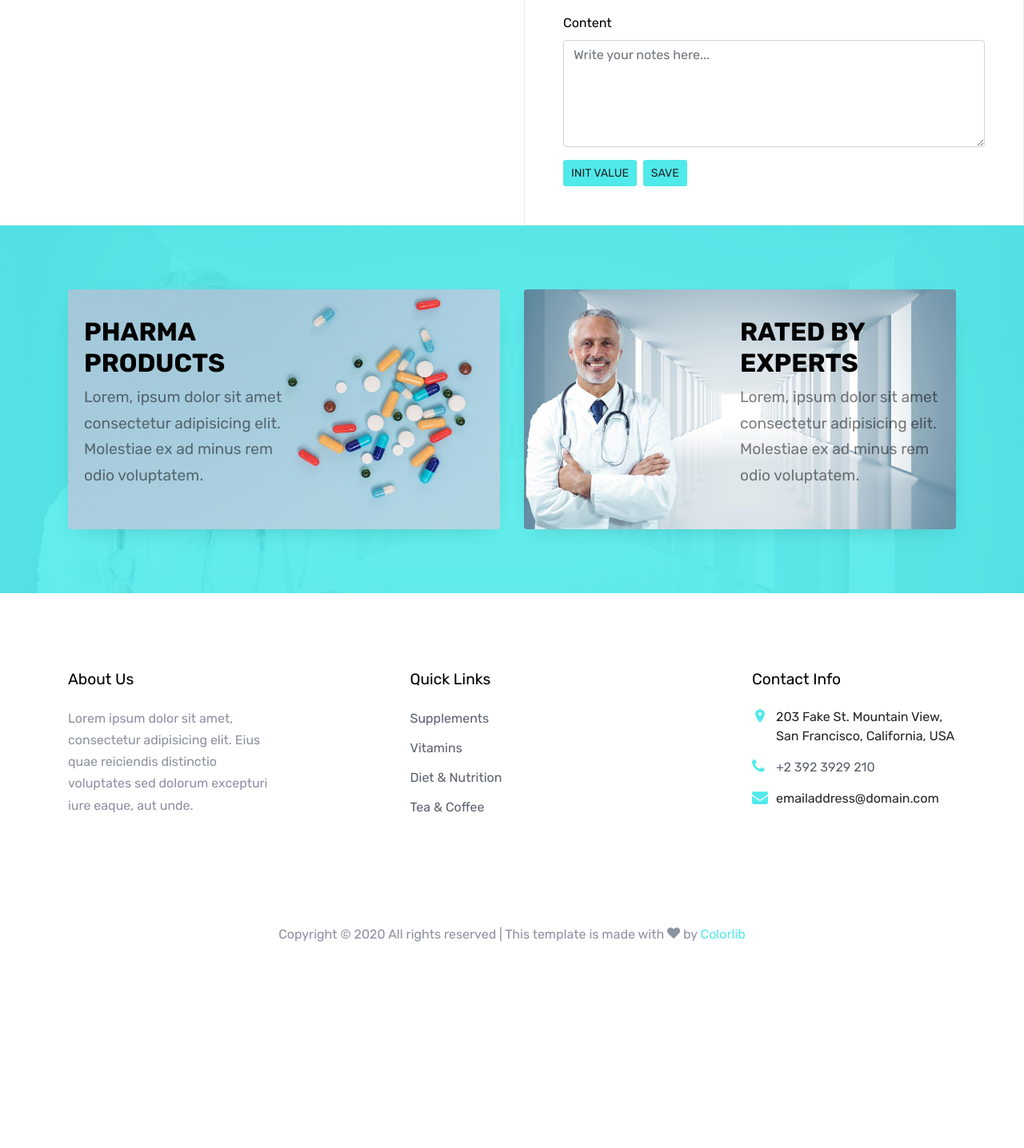
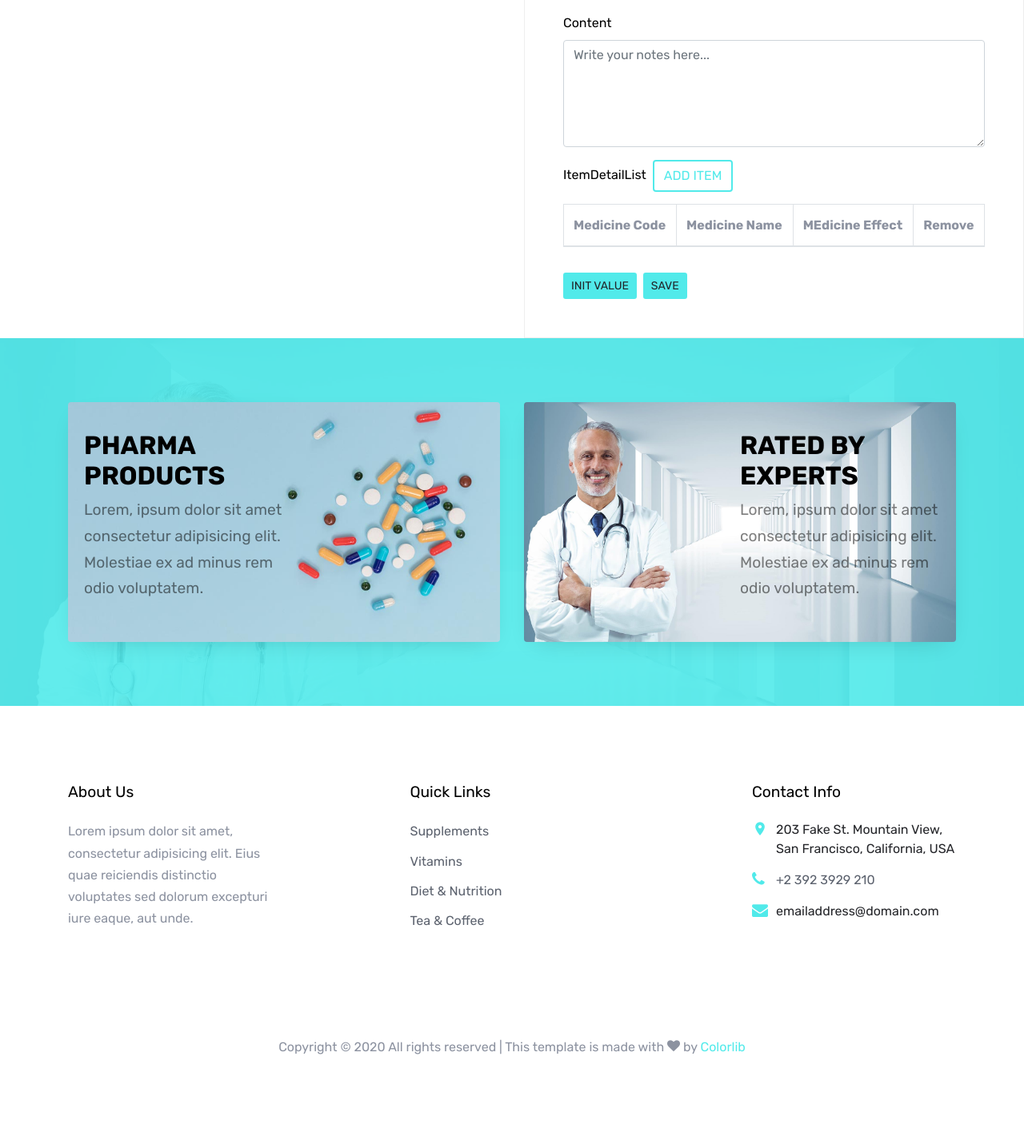
Before and after one commit to bluegmlduf2/pharmaShop, a PHP site: the page made by application/views/page/management.php in a window 1280 px wide; the page is wider, and only the part inside the window is pictured. Shown: the part 730-2166 px from the top of that part at 80% size. Before the commit the page ends 1908 px from the top of that part, so only its background shows below. Run offline with PHP 8.4, Linux system fonts and the light colour scheme; the template is opened without the code that fills it, so the values that code supplies are empty; some web fonts are replaced.

Commit message:
20200625 윤 상품상세저장

```diff
--- a/application/controllers/main.php
+++ b/application/controllers/main.php
@@ -365,11 +365,12 @@ class Main extends CI_Controller {
 
 	   if (isset($_FILES['image']['name'])) {
 		   if (0 < $_FILES['image']['error']) {
-			   echo 'Error during file upload' . $_FILES['image']['error'];
+				$msg='Error during file upload' . $_FILES['image']['error'];
+				echo json_encode(array('itemPath'=>$inpPath,'msg'=>$msg));
 		   } else {
 			   if (file_exists($config['upload_path'] . $_FILES['image']['name'])) {
-				   //동일한 파일 있으면 지우기
-				   echo 'File already exists :'.$config['upload_path'] . $_FILES['file']['name'];
+				   $msg='File already exists :'.$inpPath;
+				   echo json_encode(array('itemPath'=>$inpPath,'msg'=>$msg));
 			   } else {
 				   $this->load->library('upload', $config);
 				   if (!$this->upload->do_upload('image')) {
@@ -381,7 +382,8 @@ class Main extends CI_Controller {
 			   }
 		   }
 	   } else {
-		   echo 'Please choose a file';
+			$msg='Please choose a file';
+			echo json_encode(array('itemPath'=>$inpPath,'msg'=>$msg));
 	   }
 	}
 
--- a/application/views/layout/header.php
+++ b/application/views/layout/header.php
@@ -103,7 +103,7 @@
         <div class="modal-content">
           <div class="modal-header">
             <h4 class="modal-title" id="myModalLabel">Login Management</h4>
-            <button type="button" class="close" data-dismiss="modal" aria-label="Close"><span aria-hidden="true">×</span></button>
+            <button type="button" class="close" data-dismiss="modal" aria-label="Close"><span aria-hidden="true">close</span></button>
           </div>
           <div class="modal-body">
             <div class="col-md-12">
--- a/application/views/page/management.php
+++ b/application/views/page/management.php
@@ -51,13 +51,13 @@
 				</div>
 				<div class="col-md-6">
 					<label for="itemSale" class="text-black">Sale(%)</label>
-					<input type="text" class="form-control" id="itemSale" >
+					<input type="text" class="form-control" id="itemSale" numberonly="true" maxlength="2">
 				</div>
 			</div>
 			<div class="form-group row">
 				<div class="col-md-6">
 					<label for="itemPrice" class="text-black">Price($)<span class="text-danger">*</span></label>
-					<input type="text" class="form-control" id="itemPrice" >
+					<input type="text" class="form-control" id="itemPrice" numberonly="true">
 				</div>
 				<div class="col-md-6">
 					<label for="itemTake" class="text-black">Take</label>
@@ -91,10 +91,83 @@
 				<textarea id="itemContent" cols="30" rows="5" class="form-control"
 					placeholder="Write your notes here..."></textarea>
 			</div>
+            <div class="form-group row">
+				<div class="col-md-12">
+					<label for="itemListTbl" class="text-black">ItemDetailList</label>&nbsp
+					<button class='btn btn-outline-primary' type='button' id='addItemBtn'>Add Item</button>
+					<table table class="table table-bordered" id='itemListTbl' style='margin-top:15px;'>
+						<thead>
+						<tr>
+							<th class="medicine-cd">Medicine Code</th>
+							<th class="medicine-name">Medicine Name</th>
+							<th class="medicine-effect">MEdicine Effect</th>
+							<th class="medicine-remove">Remove</th>
+						</tr>
+						</thead>
+						<tbody id="itemDetailList">
+						<!-- itemDetailList -->
+						</tbody>
+					</table>
+			  </div>
+            </div>
 			<div class="btn btn-primary btn-sm px-2" type="button" id='btnInit'>INIT VALUE</div>&nbsp
 			<div class="btn btn-primary btn-sm px-2" type="button" id='btnSave'>SAVE</div>
 		</div>
 	</div>
 </div>
 
+<!-- 레이어팝업 -->
+<div id="modalDetailBox" class="modal fade" id="myModal" tabindex="-1" role="dialog" aria-labelledby="myModalLabel">
+      <div class="modal-dialog" role="document">
+        <div class="modal-content">
+          <div class="modal-header">
+            <h4 class="modal-title" id="myModalLabel">Search Medicine</h4>
+            <button type="button" class="close" data-dismiss="modal" aria-label="Close"><span aria-hidden="true">close</span></button>
+          </div>
+          <div class="modal-body">
+            <div class="col-md-12">
+                <!-- <label for="MNG_ID" class="text-black">ID</label>
+                <input type="text" class="form-control" id="MNG_ID"> -->
+				<table table class="table table-bordered" id='itemDetailListHead' style='margin-top:15px;'>
+						<thead>
+							<tr>
+								<th class="medicine-detail-cd">Code</th>
+								<th class="medicine-detail-name">Name</th>
+								<th class="medicine-detail-effect">Effect</th>
+							</tr>
+						</thead>
+						<tbody id="itemDetailListBody">
+							<div class="form-group row">
+								<div class="col-md-9">
+									<input type="text" class="form-control" id="search_cd">
+								</div>
+								<div class="col-md-3">
+									<button type="button" class="btn btn-primary" id="searchBtn">Search</button>
+								</div>
+							</div>
+							<tr id='trDetailRow'>
+								<td class='medicine-detail-cd'>
+									<h2 class='h5 text-black' id='mCD'>111</h2>
+								</td>
+								<td class='medicine-detail-name'>
+									<h2 class='h5 text-black'>222</h2>
+								</td>
+								<td class='medicine-detail-effect'>
+									<h2 class='h5 text-black'>333</h2>
+								</td>
+							</tr>
+						</tbody>
+				</table>
+            </div>
+          </div>
+          <div class="modal-footer">
+            <button type="button" class="btn btn-primary" id="confirmDetailBtn">Ok</button>
+            <button type="button" class="btn btn-default" id="closeModalDetailBtn">Cancel</button>
+          </div>
+        </div>
+      </div>
+    </div>
+</div>
+
+
 <script src="/pharmaShop/static/libraries/js/pharma_management.js"></script>
--- a/static/libraries/js/pharma_management.js
+++ b/static/libraries/js/pharma_management.js
@@ -26,10 +26,15 @@ $(function () {
 						contentType : false,
 						processData : false,
 						success: function(resp) {
+							if(resp.msg==null){
 								swal("Thanks!", "Successfully Updated!", "success");
 								$('#itemPath').val(resp.itemPath);
 								$('#itemImage').attr('src',resp.itemPath);
+							}else{
+								swal("** Please Check Error **", resp.msg,"error");
+							}
 						},error: function (request, status, error) {
+							//swal("** Please Check input Value **", output);
 							//console.log("code:"+request.status+ ", message: "+request.responseText+", error:"+error);
 							alert("code:" + request.status + ", message: " + request.responseText + ", error:" +
 								error);
@@ -42,6 +47,20 @@ $(function () {
 			return;
 		}
 	});
+
+	// ADD ITEM
+	$('#addItemBtn').on('click', function () {
+		$('#modalDetailBox').modal('show').css({
+			'margin-top': function () { //vertical centering
+				//return -($(this).height() / 2);
+				return 150;
+			},
+			'margin-left': function () { //Horizontal centering
+				return 0;
+			}
+		});;
+	});
+
 
 	//init
 	$('#btnInit').click(function(){
@@ -76,17 +95,6 @@ $(function () {
 			msg='New Item';
 		}
 
-		//if(validationChk()){
-			swal({
-				title: "Save image",
-				text: "Would you like to save "+msg+"?",
-				icon: "info",
-				confirmButtonColor: '#3085d6',
-				cancelButtonColor: '#d33',
-				buttons: true
-			}).then((willDelete) => {
-				if(willDelete){
-
 		var obj = {
 			"itemCd":$('#itemcd').val(),
 			"itemName":$('#itemName').val(),
@@ -100,6 +108,16 @@ $(function () {
 
 		obj = JSON.stringify(obj);
 
+		if(validationChk(obj)){
+			swal({
+				title: "Save image",
+				text: "Would you like to save "+msg+"?",
+				icon: "info",
+				confirmButtonColor: '#3085d6',
+				cancelButtonColor: '#d33',
+				buttons: true
+			}).then((willDelete) => {
+				if(willDelete){
 					$.ajax({
 						type: "POST",
 						url: "/pharmaShop/main/saveItemList",
@@ -115,18 +133,22 @@ $(function () {
 							//console.log("code:"+request.status+ ", message: "+request.responseText+", error:"+error);
 							alert("code:" + request.status + ", message: " + request.responseText + ", error:" +
 								error);
-						},
-						complete: function () {
-
 						}
 					});
 				}
 			});
-		//}
+		}
 	});
 
+	// 모달 안의 취소 버튼에 이벤트를 건다.
+	//이벤트를 설정해주는것이기 때문에 이벤트 호출 dom객체가 호출 된 이벤트를 해당 dom에 설정해준다
+	$('#closeModalDetailBtn').on('click', function () {
+		$('#search_cd').val('');
+		$('#modalDetailBox').modal('hide');
+	});
 });
 
+//page count
 function pageFunc(curPage){
 	var obj = {
 		"pageNum":curPage
@@ -215,14 +237,11 @@ function pageFunc(curPage){
 			//console.log("code:"+request.status+ ", message: "+request.responseText+", error:"+error);
 			alert("code:" + request.status + ", message: " + request.responseText + ", error:" +
 				error);
-		},
-		complete: function () {
-
 		}
 	});
 }
 
-
+//item kind init
 function initKind(){
 	$.ajax({
 		type: "POST",
@@ -230,7 +249,7 @@ function initKind(){
 		async: false,
 		dataType: "json",
 		success: function (result) {
-            console.log(result);
+			//kind
             $('#itemKind').empty();
             var listHtml='<option value="0">Select a kind</option>';
             $.each(result['kindObj'],function(index,value){
@@ -243,13 +262,11 @@ function initKind(){
 			//console.log("code:"+request.status+ ", message: "+request.responseText+", error:"+error);
 			alert("code:" + request.status + ", message: " + request.responseText + ", error:" +
 				error);
-		},
-		complete: function () {
-
 		}
 	});
 }
 
+//ITEM DETAIL LIST
 function getitemlist(id){
     //함수(this)로 보낸 매개변수는 id로 처리된다
     //console.log(id.innerText);
@@ -279,6 +296,34 @@ function getitemlist(id){
 				$('#itemPath').val(result.itemObj[0].ITEM_IMAGE);
 			}
 			$('#itemContent').val(result.itemObj[0].ITEM_CONT);
+
+			//itemDetailList
+
+			$('#itemDetailList').empty();
+
+			var addRow;
+
+			for(var i=0;i<result.itemObj.length;i++){
+				addRow+="<tr id='trRow'>"
+				+"<td class='medicine-cd'>"
+				+"<h2 class='h5 text-black' id='mCD'>"+result.itemObj[i].MEDICINE_CD+"</h2>"
+				+"</td>"
+				+"<td class='medicine-name'>"
+				+"<h2 class='h5 text-black'>"+result.itemObj[i].MEDICINE_NAME+"</h2>"
+				+"</td>"
+				+"<td class='medicine-effect'>"
+				+"<h2 class='h5 text-black'>"+result.itemObj[i].MEDICINE_EFF+"</h2>"
+				+"</td>"
+				+"<td class='medicine-remove'>"
+				+"<div style='position:relative;'>"
+				+"<button class='btn btn-outline-primary' type='button' onclick='removeDetailItem(this)' id='removeBtn' style='position:absolute; margin-left:25px; margin-top:-5px;'>X</button>"
+				+"</div>"
+				+"</td>"
+				+"</tr>";
+			}
+
+			$('#itemDetailList').append(addRow);
+
 		},
 		error: function (request, status, error) {
 			//console.log("code:"+request.status+ ", message: "+request.responseText+", error:"+error);
@@ -290,3 +335,78 @@ function getitemlist(id){
         }
 	});
 }
+
+
+//validation Check
+function validationChk(obj) {
+    var chk = true;
+    var output = "";
+    var arrCol=[
+        '[ Cd ]\n',
+        '[ item Name ]\n',
+        '[ Kind ]\n',
+        '[ Sale ]\n',//option
+        '[ Price ]\n',
+        '[ Take ]\n',//option
+        '[ imagePath ]\n',
+        '[ Content ]'
+    ];
+
+    var contact = JSON.parse(obj);//json문자열 ->js객체
+    var i=0;
+
+    //국가선택체크
+    if(contact.itemKind==0){
+        output+="[ Kind ]\n";
+        chk = false;
+    }
+
+    //공백확인
+    $.each(contact, function (index, item) {
+
+        if(index!="itemSale"
+        &&index!="itemTake"
+        &&index!="itemContent"
+        &&index!="itemCd"){
+            if (item == "") {
+                //$("#idNm").focus();
+                output += arrCol[i];
+                chk = false;
+            }
+        }
+        i++
+    });
+
+    //에러메세지 출력
+    if (output != "") {
+        swal("** Please Check input Value **", output);
+    }
+
+    return chk;
+}
+
+//just input number
+$(document).on("keyup", "input:text[numberOnly]", function () {
+	//swal('Please input only Number');
+	$(this).val($(this).val().replace(/[^.0-9]/gi, ""));
+});
+
+//removeDetailItems
+function removeDetailItem(id){
+	swal({
+		title: "Delete Detail Item",
+		text: "Would you like to delete item directly?",
+		icon: "info",
+		confirmButtonColor: '#3085d6',
+		cancelButtonColor: '#d33',
+		buttons: true
+	}).then((willDelete) => {
+		if(willDelete){
+			var trNode=id.parentNode.parentNode.parentNode;
+			//var deleteRowText=trNode.childNodes[0].innerText;
+			var deleteRow=trNode;
+			$(deleteRow).remove();//HtmlElement-->JqueryObject
+		}
+	});
+
+}
```
Also changed, not shown: application/models/Shop_model.php (+6 -3 lines). Lines whose indentation alone changed are shown as unchanged.
